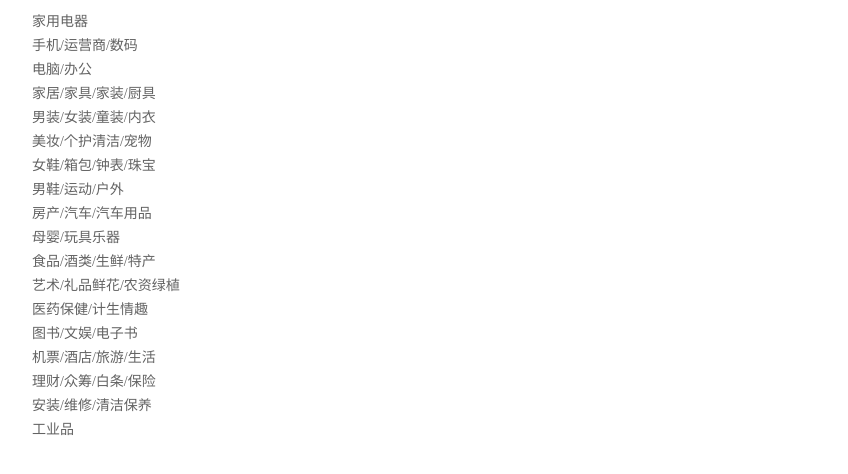
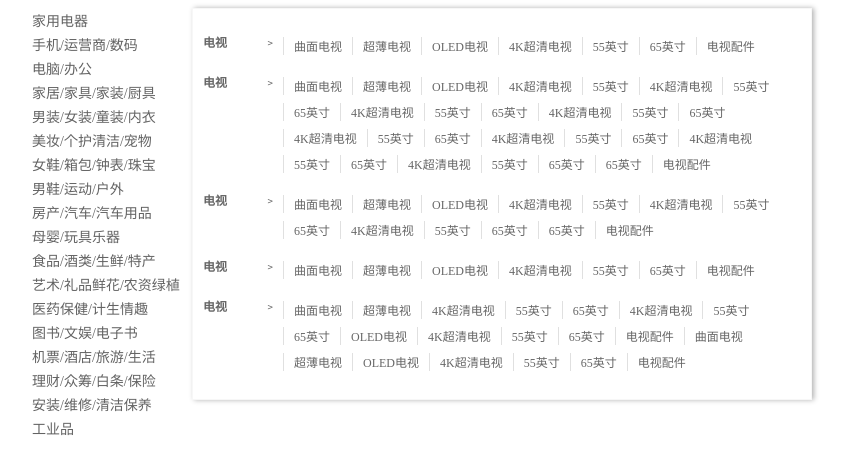
Before and after one commit to 1242231229/JDmenu, a plain HTML site: page index.html in a window 1280 px wide. Shown: the whole page, without its empty margins (36-884 px from the left). Drawn offline with Linux system fonts and the light colour scheme.

Commit message:
基本cSS样式和HTML

```diff
--- a/index.html
+++ b/index.html
@@ -8,7 +8,7 @@
 <body>
 <!--左侧一级导航栏布局-->
 <div class="wrap">
-        <ul class="menu">
+    <ul class="main">
         <li><a href="#">家用电器</a></li>
         <li><a href="#">手机/运营商/数码</a></li>
         <li><a href="#">电脑/办公</a></li>
@@ -28,7 +28,107 @@
         <li><a href="#">安装/维修/清洁保养</a></li>
         <li><a href="#">工业品</a></li>
     </ul>
+    <div id="sub" class="none">
+        <div id="a" class="sub_content">
+            <dl>
+                <dt><a href="#">电视<i>&gt;</i></a></dt>
+                <dd>
+                    <a href="#">曲面电视</a>
+                    <a href="#">超薄电视</a>
+                    <a href="#">OLED电视</a>
+                    <a href="#">4K超清电视</a>
+                    <a href="#">55英寸</a>
+                    <a href="#">65英寸</a>
+                    <a href="#">电视配件</a>
+            </dl>
+            <dl>
+                <dt><a href="#">电视<i>&gt;</i></a></dt>
+                <dd>
+                    <a href="#">曲面电视</a>
+                    <a href="#">超薄电视</a>
+                    <a href="#">OLED电视</a>
+                    <a href="#">4K超清电视</a>
+                    <a href="#">55英寸</a>
+                    <a href="#">4K超清电视</a>
+                    <a href="#">55英寸</a>
+                    <a href="#">65英寸</a>
+                    <a href="#">4K超清电视</a>
+                    <a href="#">55英寸</a>
+                    <a href="#">65英寸</a>
+                    <a href="#">4K超清电视</a>
+                    <a href="#">55英寸</a>
+                    <a href="#">65英寸</a>
+                    <a href="#">4K超清电视</a>
+                    <a href="#">55英寸</a>
+                    <a href="#">65英寸</a>
+                    <a href="#">4K超清电视</a>
+                    <a href="#">55英寸</a>
+                    <a href="#">65英寸</a>
+                    <a href="#">4K超清电视</a>
+                    <a href="#">55英寸</a>
+                    <a href="#">65英寸</a>
+                    <a href="#">4K超清电视</a>
+                    <a href="#">55英寸</a>
+                    <a href="#">65英寸</a>
+                    <a href="#">65英寸</a>
+                    <a href="#">电视配件</a>
+            </dl>
+            <dl>
+                <dt><a href="#">电视<i>&gt;</i></a></dt>
+                <dd>
+                    <a href="#">曲面电视</a>
+                    <a href="#">超薄电视</a>
+                    <a href="#">OLED电视</a>
+                    <a href="#">4K超清电视</a>
+                    <a href="#">55英寸</a>
+                    <a href="#">4K超清电视</a>
+                    <a href="#">55英寸</a>
+                    <a href="#">65英寸</a>
+                    <a href="#">4K超清电视</a>
+                    <a href="#">55英寸</a>
+                    <a href="#">65英寸</a>
+                    <a href="#">65英寸</a>
+                    <a href="#">电视配件</a>
+            </dl>
+            <dl>
+                <dt><a href="#">电视<i>&gt;</i></a></dt>
+                <dd>
+                    <a href="#">曲面电视</a>
+                    <a href="#">超薄电视</a>
+                    <a href="#">OLED电视</a>
+                    <a href="#">4K超清电视</a>
+                    <a href="#">55英寸</a>
+                    <a href="#">65英寸</a>
+                    <a href="#">电视配件</a>
+            </dl>
+            <dl>
+                <dt><a href="#">电视<i>&gt;</i></a></dt>
+                <dd>
+                    <a href="#">曲面电视</a>
+                    <a href="#">超薄电视</a>
+                    <a href="#">4K超清电视</a>
+                    <a href="#">55英寸</a>
+                    <a href="#">65英寸</a>
+                    <a href="#">4K超清电视</a>
+                    <a href="#">55英寸</a>
+                    <a href="#">65英寸</a>
+                    <a href="#">OLED电视</a>
+                    <a href="#">4K超清电视</a>
+                    <a href="#">55英寸</a>
+                    <a href="#">65英寸</a>
+                    <a href="#">电视配件</a>
+                    <a href="#">曲面电视</a>
+                    <a href="#">超薄电视</a>
+                    <a href="#">OLED电视</a>
+                    <a href="#">4K超清电视</a>
+                    <a href="#">55英寸</a>
+                    <a href="#">65英寸</a>
+                    <a href="#">电视配件</a>
+            </dl>
         </div>
+    </div>
+</div>
+
 
 </body>
 </html>
--- a/mystyle.css
+++ b/mystyle.css
@@ -1,9 +1,10 @@
 .wrap {
     width: 220px;
     font-size: 14px;
+    position: relative;
 }
 
-.wrap .menu {
+.wrap .main {
     list-style-type: none;
     margin: 0;
     overflow: hidden;
@@ -19,9 +20,68 @@
     text-decoration: none;
     color: #636363;
 }
-.wrap li:hover {
+
+.wrap li.active {
     background-color: #d9d9d9;
 }
+
 .wrap li a:hover {
     color: #c81623;
 }
+
+.none {
+    /*display: none;*/
+}
+
+/*二级菜单的排布*/
+
+#sub {
+    position: absolute;
+    width: 620px;
+    left: 220px;
+    top: 0;
+    border: 1px solid #f7f7f7;
+    background-color: white;
+    box-shadow: 2px 0 5px rgba(0, 0, 0, .3);
+    margin: 0;
+    padding: 10px;
+    box-sizing: border-box;
+}
+
+.sub_content a {
+     font-size: 12px;
+     text-decoration: none;
+     color: #666;
+ }
+
+.sub_content dd a {
+    border-left: 1px solid #e0e0e0;
+    padding: 0 10px;
+    margin: 4px 0;
+    float: left;
+}
+
+.sub_content dl {
+    overflow: hidden;
+}
+
+.sub_content dt {
+    float: left;
+    width: 70px;
+    font-weight: bold;
+    position: relative;
+}
+
+.sub_content dd {
+    margin: 0;
+    padding-left: 80px;
+}
+
+.sub_content dt i {
+    position: absolute;
+    height: 14px;
+    right: 0;
+    top: 3px;
+    font: 9px/14px Consolas;
+
+}
```
Also changed, not shown: 1 other file. Lines whose indentation alone changed are shown as unchanged.
